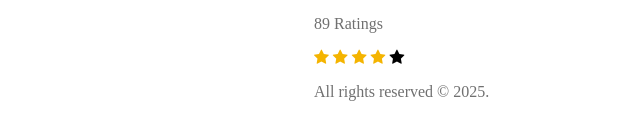
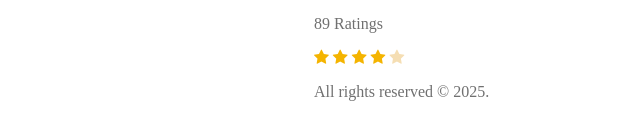
Before and after one commit to santiagoAlvRu/Basis-Exercise, a plain HTML site: page index.html in a window 1280 px wide. Shown: the part 1303-1417 px from the top of the page, 94-734 px from the left. Drawn offline with Linux system fonts and the light colour scheme; a web font is replaced by a local one.

Commit message:
add > styling empty star

```diff
--- a/index.html
+++ b/index.html
@@ -74,7 +74,7 @@ fruit of your choice; strawberries are excellent.
 <span class="fa fa-star checked"></span>
 <span class="fa fa-star checked"></span>
 <span class="fa fa-star checked"></span>
-<span class="fa fa-star"></span>
+<span id="empty-star" class="fa fa-star"></span>
         <p>All rights reserved © 2025.</p>
     </div>
 </footer>
--- a/style.css
+++ b/style.css
@@ -50,6 +50,10 @@ img {
     color: #F4B400;
 }
 
+#empty-star {
+    color: wheat;
+}
+
 footer {
     position: relative;
     left: 400px;
```
